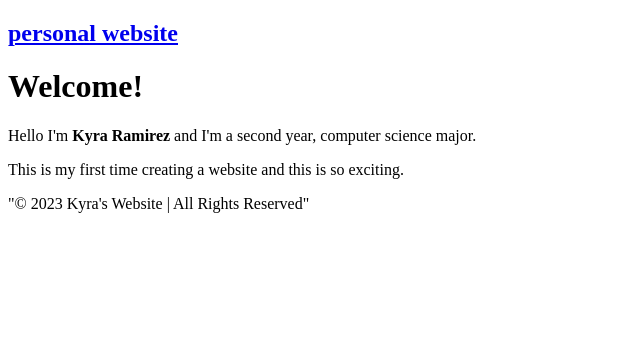
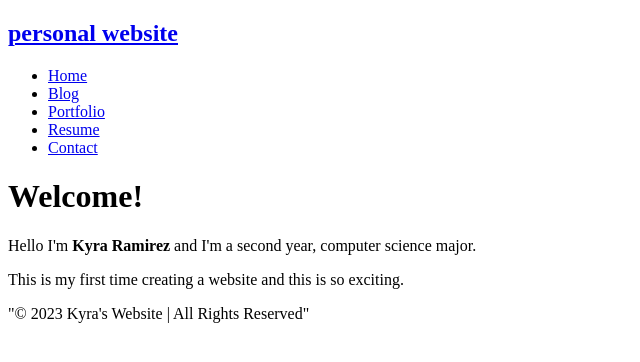
Before and after one commit to kyramirez/kyramirez.github.io, a plain HTML site: page index.html in a window 1280 px wide. Shown: the whole page, without its empty margins (0-640 px from the left). Drawn offline with Linux system fonts and the light colour scheme.

Commit message:
feat: add index.html

```diff
--- a/index.html
+++ b/index.html
@@ -9,6 +9,13 @@
         <h1 class="logo">
             <a href="index.html">personal website</a>
         </h1>
+        <ul class="nav-list">
+            <li><a href="index.html">Home</a></li>
+            <li><a href="blog.html">Blog</a></li>
+            <li><a href="portfolio.html">Portfolio</a></li>
+            <li><a href="resume.html">Resume</a></li>
+            <li><a href="contact.html">Contact</a></li>
+        </ul>
     </nav>
         <main>
             <h1>Welcome!</h1>
```
